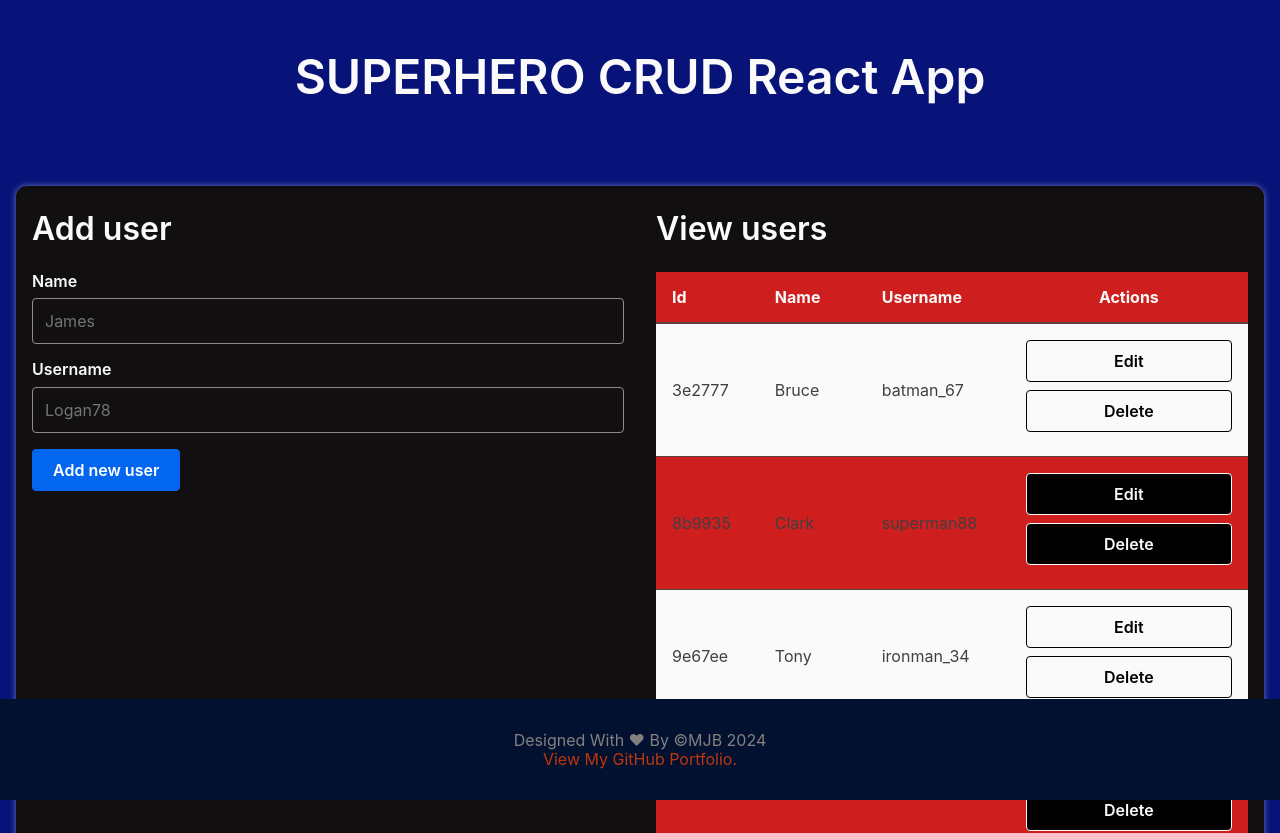
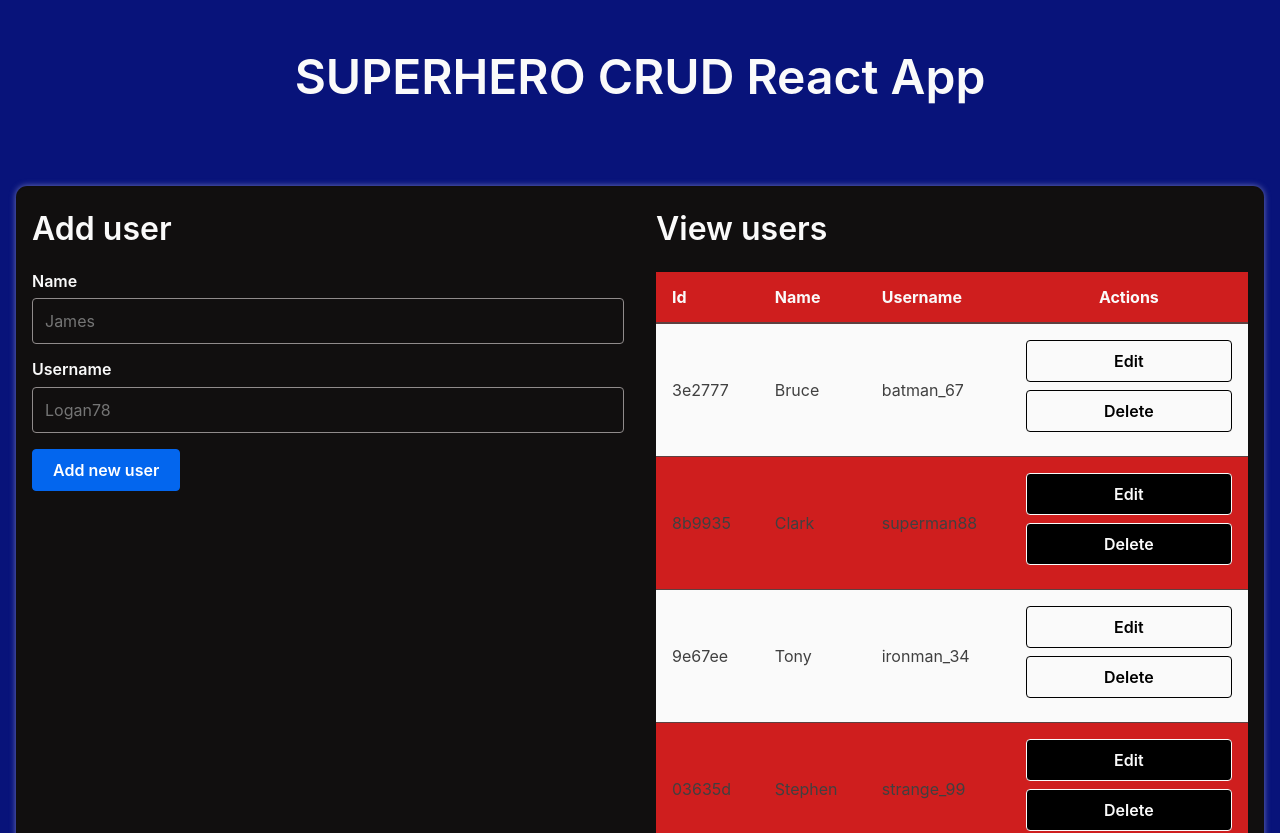
Before and after one commit to mjuncobranco/CRUD-React-APP, a React (Create React App) app in the folder react-hooks/: page / in a window 1280 px wide. Shown: the top 833 px of the page. Built offline with nearby package versions, Linux system fonts and the light colour scheme.

Commit message:
adjusted footer position & padding

```diff
--- a/react-hooks/src/components/footer/Footer.module.css
+++ b/react-hooks/src/components/footer/Footer.module.css
@@ -1,16 +1,16 @@
 .footer {
   background-color: #021130;
-  color: rgb(132, 128, 128);
   padding: 1rem;
   text-align: center;
-  position: fixed;
-  left: -2rem;
-  bottom: -2rem;
-  margin: 2rem;
+  margin: 0;
   width: 100%;
   text-transform: capitalize;
 }
+.footer span {
+  color: rgb(132, 128, 128);
 
+
+}
 .date {
   color: #bd370e;
   text-decoration: none;
@@ -23,6 +23,7 @@
 
 @media (min-width: 768px) {
   .footer{
-    padding: 2rem;
+    padding: 3rem;
 }
+
 }
```
